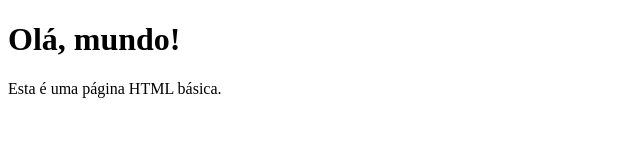
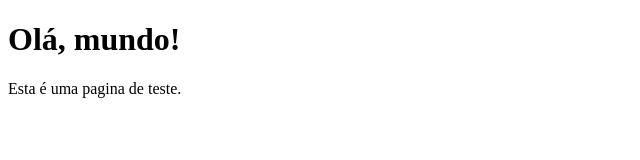
Before and after one commit to alexia-assis/desafio-pratico-git-e-github-alexia, a plain HTML site: page index.html in a window 1280 px wide. Shown: the full height of the page, 0-640 px from the left. Drawn offline with Linux system fonts and the light colour scheme.

Commit message:
index.html

```diff
--- a/index.html
+++ b/index.html
@@ -5,6 +5,6 @@
 </head>
 <body>
     <h1>Olá, mundo!</h1>
-    <p>Esta é uma página HTML básica.</p>
+    <p>Esta é uma pagina de teste.</p>
 </body>
 </html>
```
